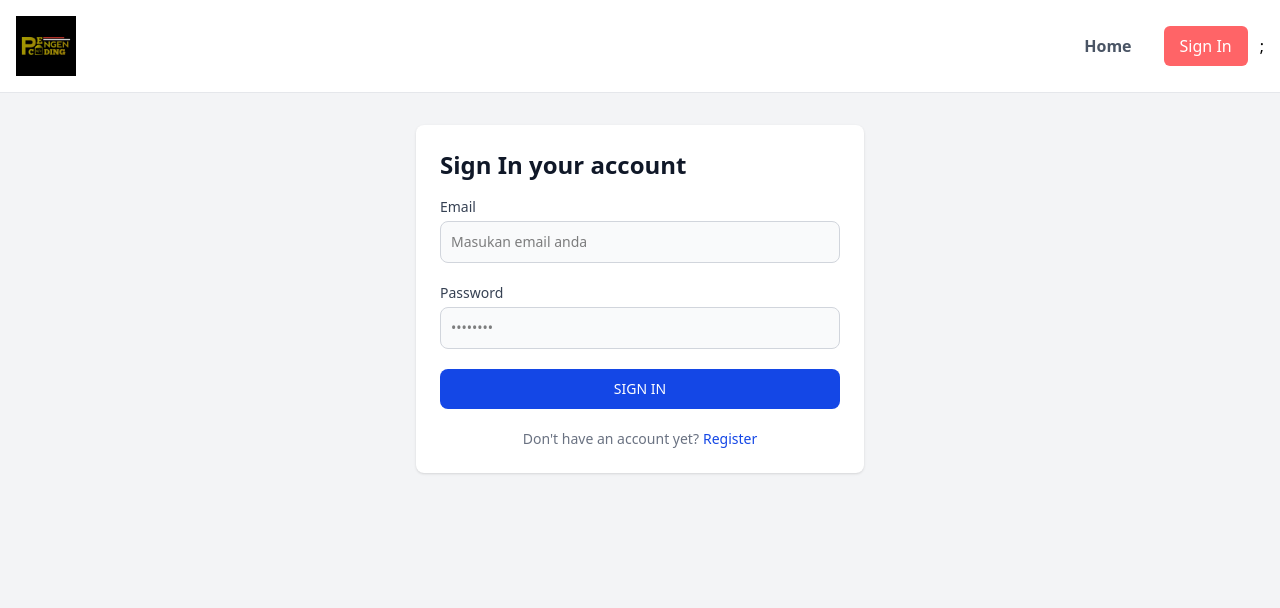
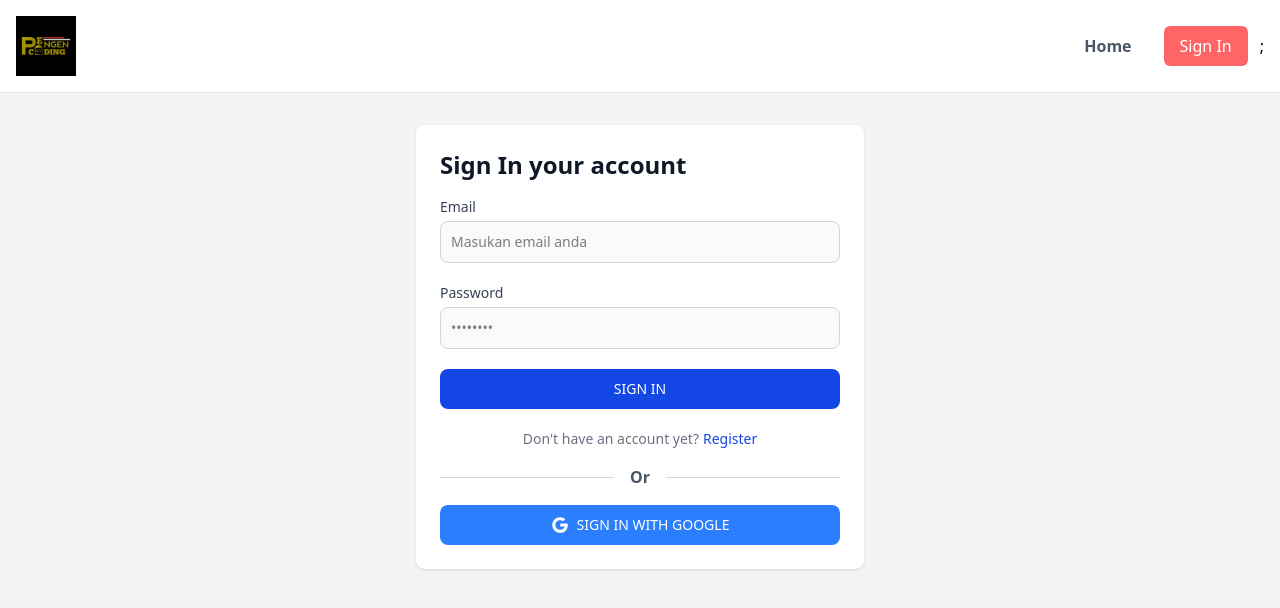
Before and after one commit to wira09/belajar-auth-NextJs, a Next.js app: page /login in a window 1280 px wide. Shown: the top 608 px of the page. Built offline with nearby package versions, Linux system fonts and the light colour scheme; no server answers.

Commit message:
Login Google

```diff
--- a/auth.ts
+++ b/auth.ts
@@ -5,6 +5,7 @@
 import Credentials from "next-auth/providers/credentials"; // Penyedia otentikasi berbasis kredensial (email/password)
 import { SignInSchema } from "@/lib/zod"; // Skema validasi Zod untuk data login
 import { compareSync } from "bcrypt-ts"; // Fungsi untuk membandingkan hash password
+import Google from "next-auth/providers/google";
 
 // Konfigurasi utama NextAuth
 export const { handlers, signIn, signOut, auth } = NextAuth({
@@ -18,6 +19,7 @@
   },
   // Daftar penyedia otentikasi yang digunakan
   providers: [
+    Google,
     // Menggunakan penyedia 'Credentials' untuk login dengan email dan password
     Credentials({
       // Definisikan field yang diharapkan untuk kredensial
--- /dev/null
+++ b/components/auth/social-button.tsx
@@ -0,0 +1,21 @@
+import { IoLogoGoogle } from "react-icons/io5";
+import { signIn } from "@/auth";
+
+export const GoogleButton = () => {
+  return (
+    <form
+      action={async () => {
+        "use server";
+        await signIn("google", { redirectTo: "/dashboard" });
+      }}
+    >
+      <button
+        type="submit"
+        className="flex items-center justify-center gap-2 py-2.5 rounded-lg uppercase text-white text-sm bg-blue-500 hover:bg-blue-600 transition w-full"
+      >
+        <IoLogoGoogle className="text-lg" />
+        Sign In with Google
+      </button>
+    </form>
+  );
+};
--- a/next.config.ts
+++ b/next.config.ts
@@ -1,8 +1,18 @@
 import type { NextConfig } from "next";
+import { hostname } from "os";
 
 const nextConfig: NextConfig = {
+  images: {
+    remotePatterns: [
+      {
+        protocol: "https",
+        hostname: "lh3.googleusercontent.com",
+        pathname: "/**",
+      },
+    ],
+  },
   /* config options here */
-  reactCompiler: true,
+  // reactCompiler: true,
 };
 
 export default nextConfig;
--- a/src/app/(auth)/login/page.tsx
+++ b/src/app/(auth)/login/page.tsx
@@ -4,6 +4,7 @@
 
 import { auth } from "@/auth";
 import { redirect } from "next/navigation";
+import { GoogleButton } from "@/components/auth/social-button";
 
 const Login = async () => {
   const session = await auth();
@@ -12,6 +13,10 @@
     <div className="p-6 space-y-4">
       <h1 className="text-2xl font-bold text-gray-900">Sign In your account</h1>
       <FormLogin />
+      <div className="my-4 flex items-center before:content-[''] before:flex-1 before:border-t before:border-gray-300 after:content-[''] after:flex-1 after:border-t after:border-gray-300">
+        <p className="mx-4 mb-0 text-center font-semibold text-gray-600">Or</p>
+      </div>
+      <GoogleButton />
     </div>
   );
 };
```
